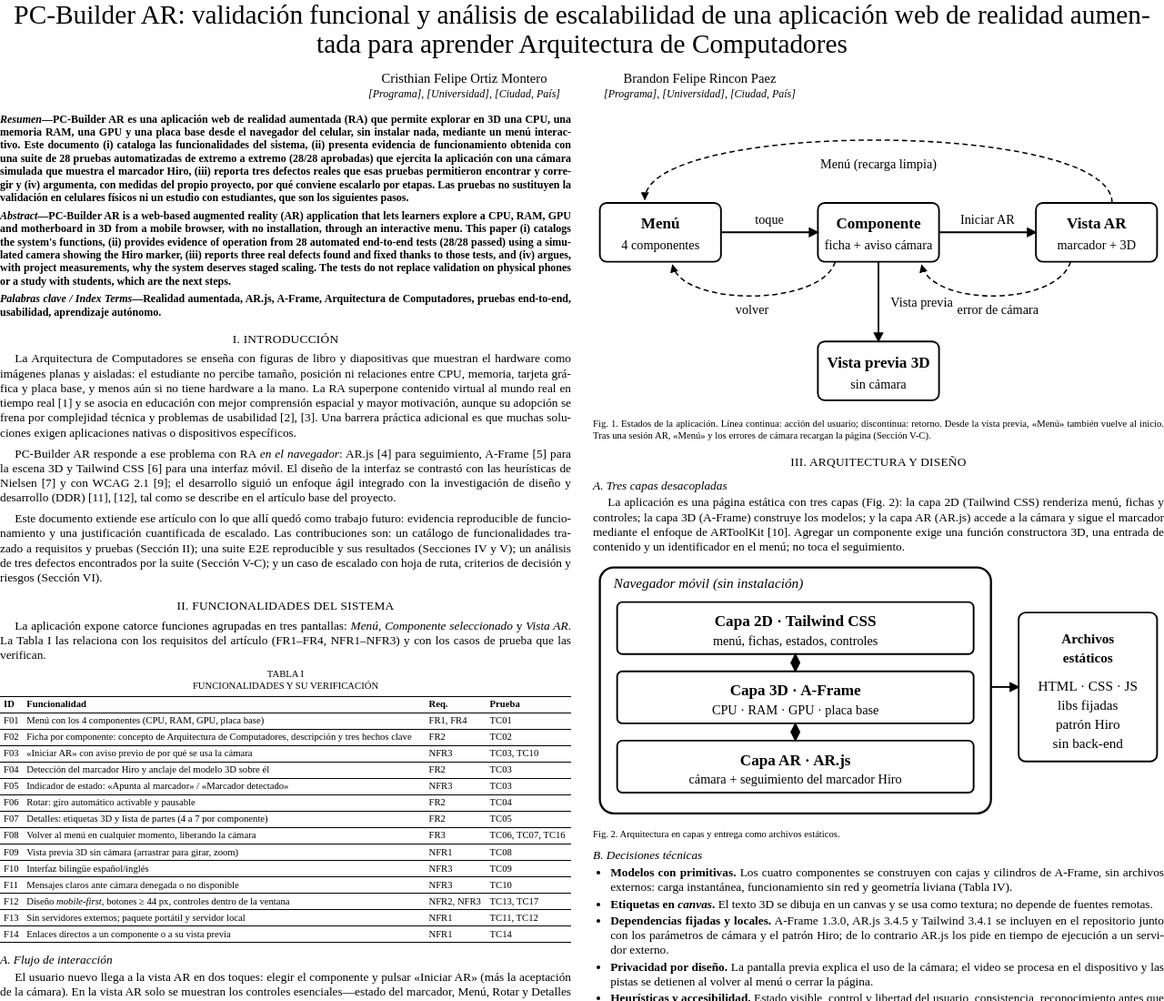
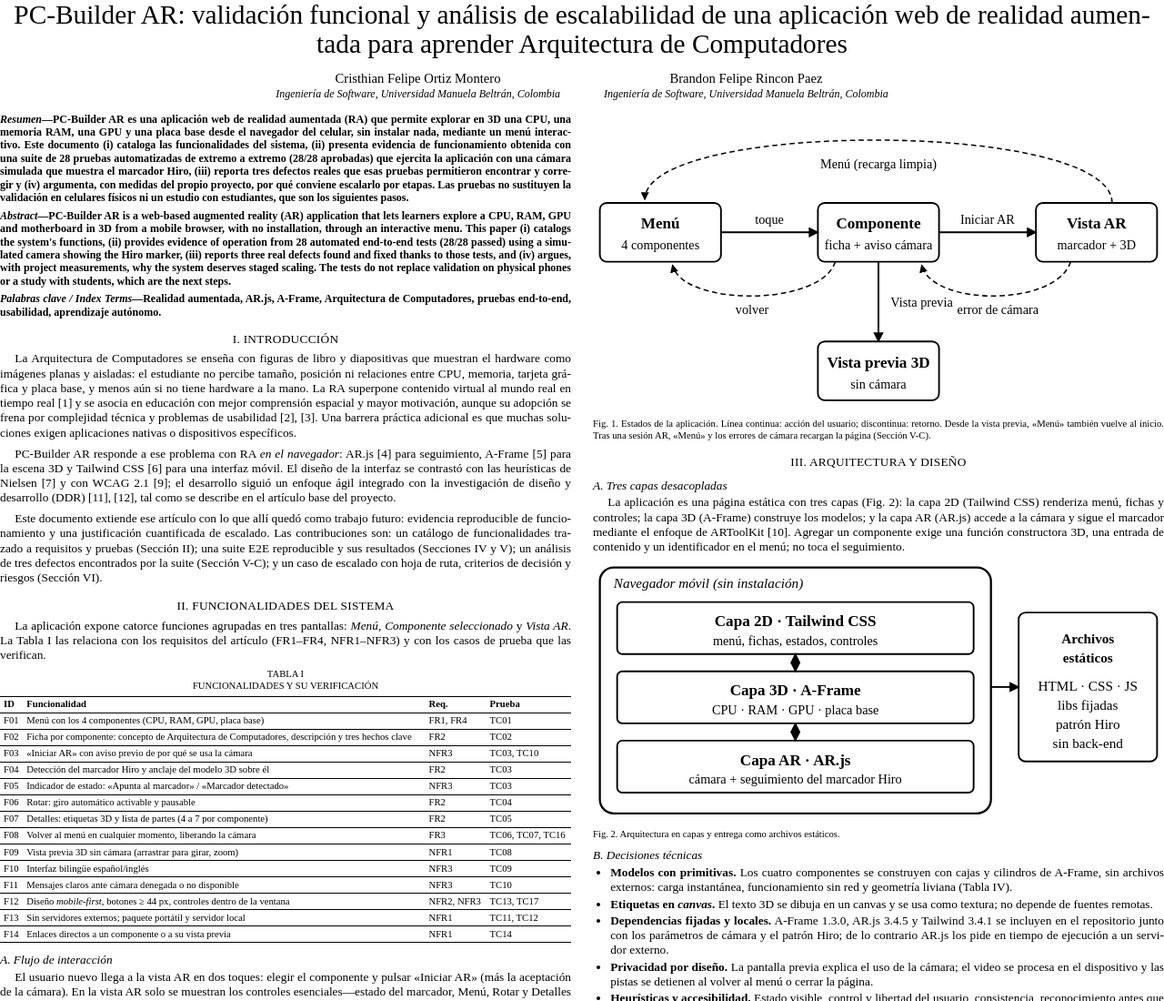
Before and after one commit to ingknarg32/Final-Dise-o, a plain HTML site: page docs/PC-Builder-AR_IEEE.html in a window 1280 px wide. Shown: the top 1100 px of the page at 91% size. Drawn offline with Linux system fonts and the light colour scheme.

Commit message:
Completa programa y universidad en el documento IEEE y en el informe
Co-Authored-By: Claude Sonnet 5.5 <noreply@anthropic.com>

```diff
--- a/docs/PC-Builder-AR_IEEE.html
+++ b/docs/PC-Builder-AR_IEEE.html
@@ -51,8 +51,8 @@
 <div class="title">
   <h1 class="main">PC-Builder AR: validación funcional y análisis de escalabilidad de una aplicación web de realidad aumentada para aprender Arquitectura de Computadores</h1>
   <div class="authors">
-    <div><div class="nm">Cristhian Felipe Ortiz Montero</div><div class="af">[Programa], [Universidad], [Ciudad, País]</div></div>
-    <div><div class="nm">Brandon Felipe Rincon Paez</div><div class="af">[Programa], [Universidad], [Ciudad, País]</div></div>
+    <div><div class="nm">Cristhian Felipe Ortiz Montero</div><div class="af">Ingeniería de Software, Universidad Manuela Beltrán, Colombia</div></div>
+    <div><div class="nm">Brandon Felipe Rincon Paez</div><div class="af">Ingeniería de Software, Universidad Manuela Beltrán, Colombia</div></div>
   </div>
 </div>
 
```
Also changed, not shown: 2 other files.
